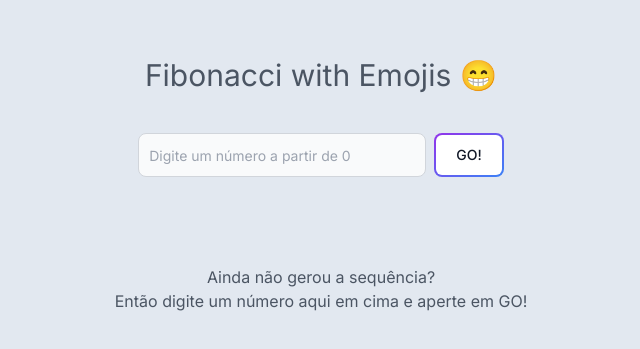
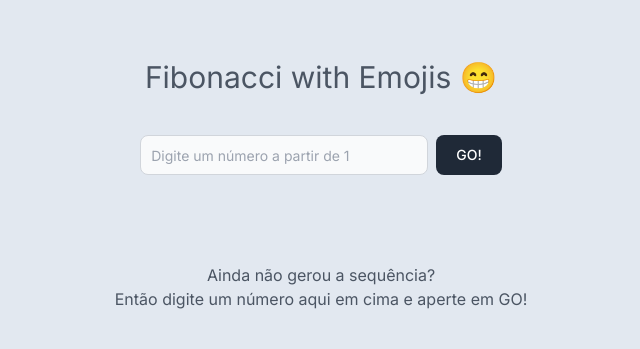
Before and after one commit to LucieneFagundes/fibonacci-with-emojis-web, a Next.js app: page / in a window 1280 px wide. Shown: the part 191-540 px from the top of the page, without its empty margins (319-959 px from the left). Built offline with nearby package versions, Linux system fonts and the light colour scheme.

Commit message:
:lipstick: feat: add botão dinâmico

```diff
--- a/src/app/page.tsx
+++ b/src/app/page.tsx
@@ -2,6 +2,10 @@
 import { fibonacci } from "@/utils/fibonacci";
 import { replaceToEmoji } from "@/utils/replace-to-emojis";
 import { ChangeEvent, useState } from "react";
+
+function classNames(...classes: string[]) {
+	return classes.filter(Boolean).join(" ");
+}
 
 export default function Home() {
 	const [fiboArray, setFiboArray] = useState<string[]>([]);
@@ -9,13 +13,12 @@ export default function Home() {
 	const [validInput, setValidInput] = useState(false);
 
 	function handleChangeInput(event: ChangeEvent<HTMLInputElement>) {
-		if (isNaN(inputFilled) || inputFilled < 0) {
-			setValidInput(true)
-
-			return;
+		if (isNaN(event.target.valueAsNumber) || event.target.valueAsNumber < 1) {
+			setValidInput(false);
+			return
 		}
 		setInputFilled(event.target.valueAsNumber);
-		setValidInput(false)
+		setValidInput(true);
 	}
 
 	function handleGenerateFibonacci() {
@@ -34,26 +37,29 @@ export default function Home() {
 			<div className="flex justify-center items-center gap-2 w-3/4 xs:w-full xs:flex-col">
 				<input
 					type="number"
-					className="w-72 h-11 bg-gray-50 border border-gray-300 text-gray-900 text-sm rounded-lg focus:ring-gray-900 focus:border-gray-900 block p-2.5 dark:bg-gray-900 dark:border-gray-600 dark:placeholder-gray-400 dark:text-white dark:focus:ring-blue-500 dark:focus:border-blue-500 focus:outline-none"
-					placeholder="Digite um número a partir de 0"
-					onChange={(e) => handleChangeInput(e)}
+					className="w-72 h-10 bg-gray-50 border border-gray-300 text-gray-900 text-sm rounded-lg focus:ring-gray-900 focus:border-gray-900 block p-2.5 dark:bg-gray-900 dark:border-gray-600 dark:placeholder-gray-400 dark:text-white dark:focus:ring-blue-500 dark:focus:border-blue-500 focus:outline-none"
+					placeholder="Digite um número a partir de 1"
+					onChange={handleChangeInput}
 				/>
 
 				<button
 					onClick={handleGenerateFibonacci}
-					disabled={validInput}
-					className="relative inline-flex items-center justify-center p-0.5 overflow-hidden text-sm font-medium text-gray-900 rounded-lg group bg-gradient-to-br from-purple-600 to-blue-500 group-hover:from-purple-600 group-hover:to-blue-500 hover:text-white dark:text-white focus:ring-4 focus:outline-none focus:ring-blue-300 dark:focus:ring-blue-800"
+					disabled={!validInput}
+					className={classNames(
+						validInput
+							? "text-white bg-purple-700 hover:bg-purple-800 focus:ring-4 focus:ring-purple-300 dark:bg-purple-600 dark:hover:bg-purple-700 dark:focus:ring-purple-900 cursor-pointer"
+							: "text-white bg-gray-800 focus:ring-4 focus:ring-gray-300 dark:bg-gray-800 dark:focus:ring-gray-700 dark:border-gray-600 cursor-not-allowed",
+						"relative inline-flex items-center justify-center px-5 py-2.5 overflow-hidden text-sm font-medium rounded-lg focus:outline-none"
+					)}
 				>
-					<span className="relative px-5 py-2.5 transition-all ease-in duration-75 bg-white dark:bg-gray-900 rounded-md group-hover:bg-opacity-0">
-						GO!
-					</span>
+					GO!
 				</button>
 			</div>
 			<div className=" flex flex-col items-center justify-center text-center text-gray-600 dark:text-gray-300">
 				{fiboArray.length > 0 ? (
 					<div className="h-36">
 						<p className="mb-2">
-							Entrada: <span className="font-bold text-purple-500 ">20</span>{" "}
+							Entrada: <span className="font-bold text-purple-500 ">{fiboArray.length}</span>{" "}
 						</p>
 						<p className="mb-2">Saída:</p>
 						<div className="w-full max-h-52 max-w-sm p-2 bg-white border border-gray-200 rounded-lg shadow dark:bg-gray-800 dark:border-gray-700 overflow-y-scroll scrollbar-thin scrollbar-thumb-purple-900 ">
```
